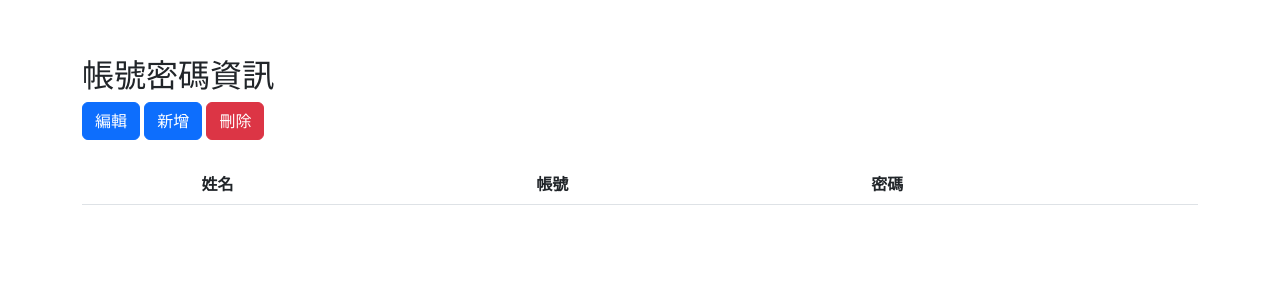
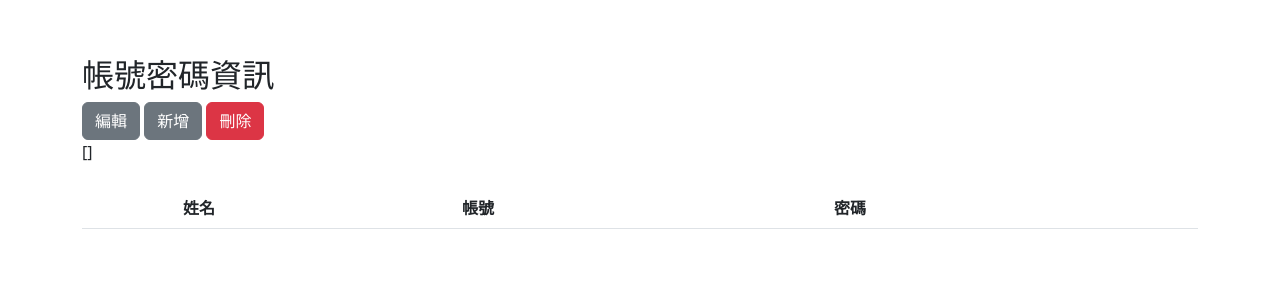
Before and after one commit to StarrySkyYX/password_manager, a Flask app: template templates/websites/home.html in a window 1280 px wide. Shown: the part 56-356 px from the top of the page. Run offline with Flask 3, Linux system fonts and the light colour scheme; the template is opened without the code that fills it: most values are stand-ins (such as "Sample title", 1, 10 or a date in 2020); lists and menus that the app fills with data are empty.

Commit message:
Update home.html

```diff
--- a/templates/websites/home.html
+++ b/templates/websites/home.html
@@ -17,7 +17,7 @@
             <ul class="navbar-nav ms-auto">
                 <form method="post">
                     <li class="nav-item">
-                        <button class="btn btn-secondary ms-lg-2" type="submit" value="button_logout">登出</button>
+                        <button class="btn btn-secondary ms-lg-2" type="submit" name="button_logout" value="button_logout">登出</button>
                     </li>
                 </form>
             </ul>
@@ -31,22 +31,23 @@
         </div>
         <div class="row">
             <div class="col-12">
-                <button type="button" class="btn btn-primary" id="editButton" onclick="editUser()">編輯</button>
-                <button type="button" class="btn btn-primary d-none" id="saveButton" onclick="saveUser()">完成</button>
-                <button type="button" class="btn btn-primary" id="addButton" onclick="addUser()">新增</button>
-                <button type="button" class="btn btn-danger" id="deleteButton" onclick="deleteUser()">刪除</button>
+                <button type="button" class="btn btn-secondary" id="editButton" onclick="editUser()">編輯</button>
+                <button type="submit" class="btn btn-secondary d-none" id="saveButton" onclick="saveUser()" value="button_complete" name="button_complete">完成</button>
+                <button type="button" class="btn btn-secondary" id="addButton" onclick="addUser()">新增</button>
+                <button type="button" class="btn btn-danger" id="deleteButton" onclick="deleteUser()" value="button_delete" name="button_delete">刪除</button>
             </div>
         </div>
+        {{user_info}}
         <div class="row mt-4">
             <div class="col-12">
-                <form id="userForm">
+                <form id="userForm" method="post">
                     <table class="table" id="dataTable">
                         <thead>
                             <tr>
-                                <th></th>
-                                <th>姓名</th>
-                                <th>帳號</th>
-                                <th>密碼</th>
+                                <th class="col-1"></th>
+                                <th class="col-3">姓名</th>
+                                <th class="col-4">帳號</th>
+                                <th class="col-4">密碼</th>
                             </tr>
                         </thead>
                         <tbody>
@@ -63,12 +64,11 @@
         <div class="modal-dialog">
             <div class="modal-content">
                 <div class="modal-header">
-                    <h5 class="modal-title">錯誤訊息
-                    </h5>
+                    <h5 class="modal-title">錯誤訊息</h5>
                     <button type="button" class="btn-close" data-bs-dismiss="modal" aria-label="Close"></button>
                 </div>
                 <div class="modal-body">
-                    <p id="modalErrorMessage"></p>
+                    <p id="modalErrorMessage">輸入欄位不得為空白</p>
                 </div>
                 <div class="modal-footer">
                     <button type="button" class="btn btn-secondary" data-bs-dismiss="modal">關閉</button>
@@ -79,19 +79,10 @@
 
     <script>
         var radioButtonStatus = false;
-        var jsonData = [];
-
-        $.ajax({
-            url: '',
-            method: 'GET',
-            success: function(response) {
-                jsonData = JSON.parse(response);
-                generateTable();
-            },
-            error: function() {
-                $('#errorModal').modal('show');
-            }
+        window.addEventListener('DOMContentLoaded', (event) => {
+            generateTable();
         });
+        var jsonData = {{ user_info | tojson }};
 
         function generateTable() {
             // 获取表格的 tbody 元素
@@ -104,28 +95,28 @@
                 // 创建单元格并设置单元格内容
                 var radioCell = row.insertCell(0);
                 // 为第一个单元格的单选按钮添加属性 checked
-                radioCell.innerHTML = '<input type="radio" name="edit-radio" ' + (i === 0 ? 'checked' : '') + '>';
+                radioCell.innerHTML = '<input type="radio" name="keyword"' + (i === 0 ? 'checked' : '') + '>';
 
                 var nameCell = row.insertCell(1);
-                nameCell.innerHTML = '<span>' + jsonData[i].name + '</span><input type="text" class="form-control d-none" name="edit_name">';
+                nameCell.innerHTML = '<span>' + jsonData[i].name + '</span><input type="text" class="form-control d-none" name="keyword">';
 
                 var accountCell = row.insertCell(2);
-                accountCell.innerHTML = '<span>' + jsonData[i].account + '</span><input type="text" class="form-control d-none" name="edit_account">';
+                accountCell.innerHTML = '<span>' + jsonData[i].id + '</span><input type="text" class="form-control d-none" name="account_id">';
 
                 var passwordCell = row.insertCell(3);
-                passwordCell.innerHTML = '<span>' + jsonData[i].password + '</span><input type="text" class="form-control d-none" name="edit_password">';
+                passwordCell.innerHTML = '<span>' + jsonData[i].password + '</span><input type="text" class="form-control d-none" name="account_password">';
             }
         }
 
         function editUser() {
             // 禁用所有单选按钮
-            var radioButtons = document.getElementsByName('edit-radio');
+            var radioButtons = document.getElementsByName('keyword');
             for (var i = 0; i < radioButtons.length; i++) {
                 radioButtons[i].disabled = true;
             }
             radioButtonStatus = true;
 
-            var selectedRow = document.querySelector('input[name="edit-radio"]:checked').parentNode.parentNode;
+            var selectedRow = document.querySelector('input[name="keyword"]:checked').parentNode.parentNode;
             var nameCell = selectedRow.cells[1];
             var accountCell = selectedRow.cells[2];
             var passwordCell = selectedRow.cells[3];
@@ -152,12 +143,12 @@
 
         function saveUser() {
             // 恢复所有单选按钮的状态
-            var radioButtons = document.getElementsByName('edit-radio');
+            var radioButtons = document.getElementsByName('keyword');
             for (var i = 0; i < radioButtons.length; i++) {
                 radioButtons[i].disabled = radioButtonStatus;
             }
 
-            var selectedRow = document.querySelector('input[name="edit-radio"]:checked').parentNode.parentNode;
+            var selectedRow = document.querySelector('input[name="keyword"]:checked').parentNode.parentNode;
             var nameCell = selectedRow.cells[1];
             var accountCell = selectedRow.cells[2];
             var passwordCell = selectedRow.cells[3];
@@ -172,7 +163,7 @@
                 return;
             }
 
-            var radioButtons = document.getElementsByName('edit-radio');
+            var radioButtons = document.getElementsByName('keyword');
             for (var i = 0; i < radioButtons.length; i++) {
                 radioButtons[i].disabled = false;
             }
@@ -200,7 +191,7 @@
 
         function addUser() {
             // 禁用所有单选按钮
-            var radioButtons = document.getElementsByName('edit-radio');
+            var radioButtons = document.getElementsByName('keyword');
             for (var i = 0; i < radioButtons.length; i++) {
                 radioButtons[i].disabled = true;
             }
@@ -210,7 +201,7 @@
             var newRow = document.getElementById('dataTable').insertRow(-1);
 
             var radioCell = newRow.insertCell(0);
-            radioCell.innerHTML = '<input type="radio" name="edit-radio" checked>';
+            radioCell.innerHTML = '<input type="radio" name="keyword" checked>';
 
             var nameCell = newRow.insertCell(1);
             nameCell.innerHTML = '<span></span><input type="text" class="form-control" name="new_name">';
@@ -229,8 +220,29 @@
         }
 
         function deleteUser() {
-            var selectedRow = document.querySelector('input[name="edit-radio"]:checked').parentNode.parentNode;
+            var selectedRow = document.querySelector('input[name="keyword"]:checked').parentNode.parentNode;
             selectedRow.parentNode.removeChild(selectedRow);
+            var keyword = selectedRow.cells[1].querySelector('span').textContent;
+
+            // 使用fetch发送异步请求到后端
+            fetch('/websites/delete', {
+                method: 'POST',
+                headers: {
+                    'Content-Type': 'application/json'
+                },
+                body: JSON.stringify({ keyword: keyword })
+            })
+            .then(response => {
+                if (response.ok) {
+                    selectedRow.parentNode.removeChild(selectedRow);
+                } else {
+                    throw new Error('删除请求失败');
+                }
+            })
+            .catch(error => {
+                console.error(error);
+                // 处理错误
+            });
 
             // 隐藏完成按钮，显示编辑、新增和删除按钮
             document.getElementById('editButton').classList.remove('d-none');
```
